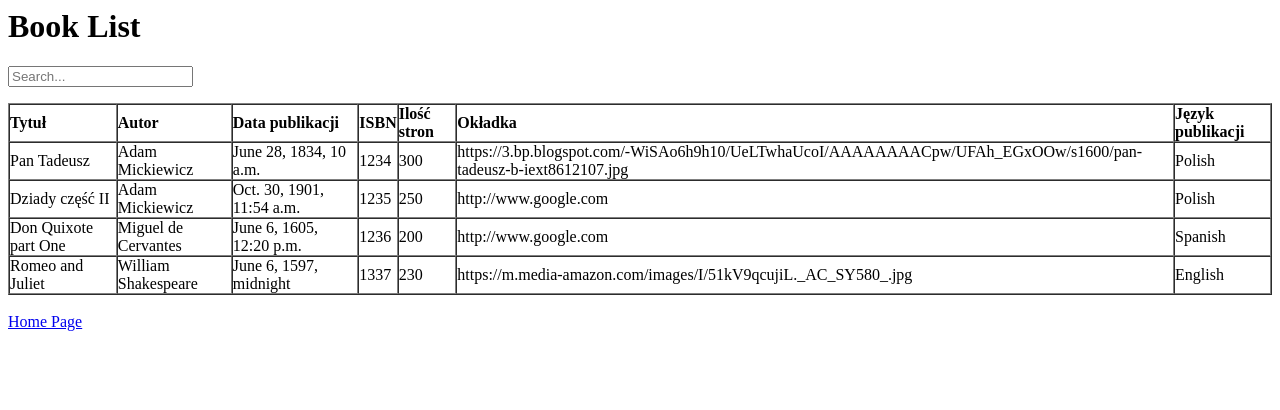
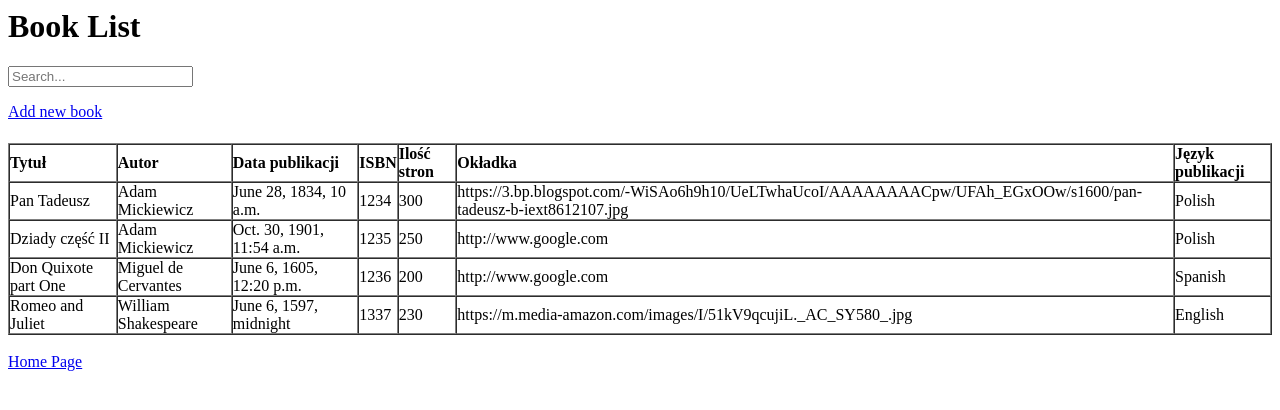
Before and after one commit to zaworeq/internet_library_sys, a Django app: page /book_list/ in a window 1280 px wide. Shown: the top 410 px of the page. Run offline with Django 3.2, Linux system fonts and the light colour scheme; data comes from the database, SQL or seed files in the repository; both versions use the stored data as it was after the commit.

Commit message:
Implemented adding new book view

```diff
--- a/NewApp/templates/book_list.html
+++ b/NewApp/templates/book_list.html
@@ -3,6 +3,9 @@
 <form method="GET" action="" id="searchform">
     <input class="searchfield" id="searchbox" name="q" type="text" value="{{ request.GET.q }}" placeholder="Search..."/>
 </form>
+
+<a href="/new_book">Add new book</a>
+<h4> </h4>
 
 <table cellspacing="0" cellpadding="0" border="1" style="width: 100%;">
     <tr>
--- a/NewApp/templates/home_page.html
+++ b/NewApp/templates/home_page.html
@@ -1,3 +1,4 @@
 <h1>Internet Library System</h1>
 
-<a href="/book_list">Book List</a>
+<a href="/book_list">Book List</a><br>
+<a href="/new_book">Add new book</a>
--- a/NewApp/urls.py
+++ b/NewApp/urls.py
@@ -6,5 +6,6 @@ from NewApp.views import BookList
 urlpatterns = [
     path('', views.home, name='home'),
     path('book_list/', BookList.as_view()),
+    path('new_book', views.new_book, name='new book'),
 
 ]
--- a/NewApp/views.py
+++ b/NewApp/views.py
@@ -1,7 +1,9 @@
 from django.shortcuts import render
 from django.views.generic import ListView
+from django.http import HttpResponseRedirect
 
 from .models import Book
+from .forms import NewBookForm
 
 
 def home(request):
@@ -25,3 +27,15 @@ class BookList(ListView):
             return Book.objects.filter(publication_language__icontains=query)
         else:
             return Book.objects.all()
+
+
+def new_book(request):
+
+    form = NewBookForm()
+    if request.method == 'POST':
+        form = NewBookForm(request.POST)
+        if form.is_valid():
+            form.save()
+
+    context = {'form': form}
+    return render(request, 'new_book.html', context)
```
Also changed, not shown: NewApp/forms.py (added, +8 -0 lines), NewApp/templates/new_book.html (added, +10 -0 lines), db.sqlite3.
